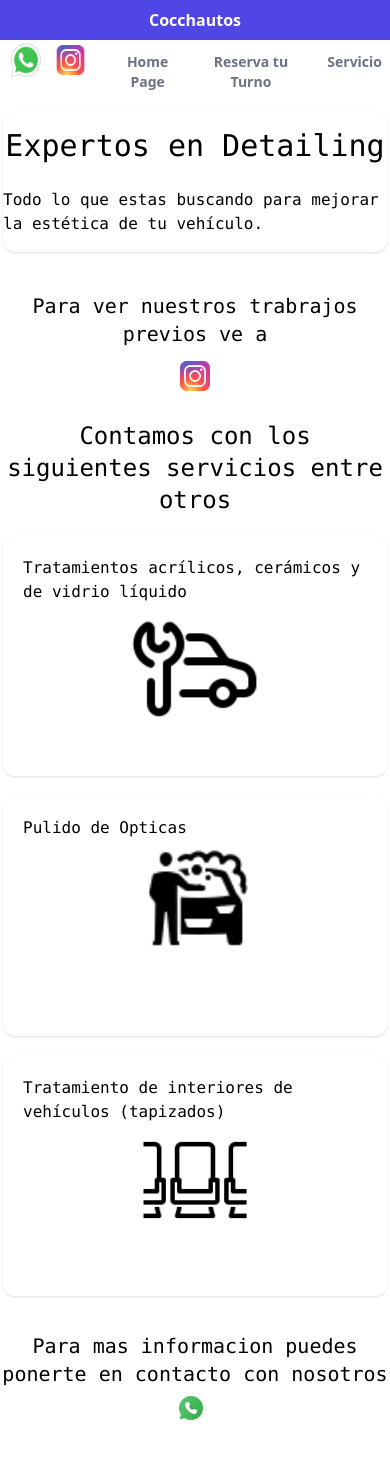
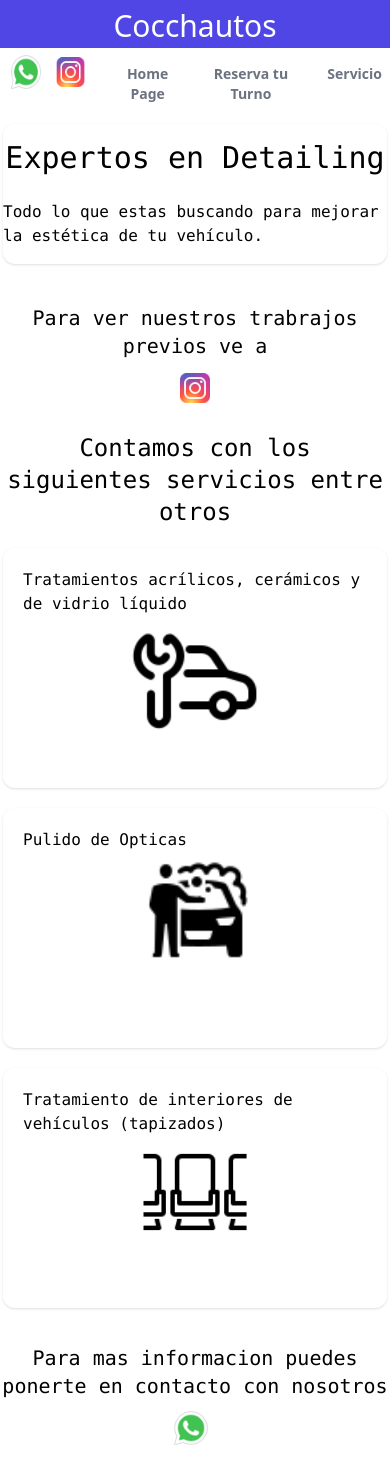
Before and after one commit to TomQuintana/Poryect-cocchautos, a React (Vite) app: page / in a window 390 px wide. Before the commit the page ends 1420 px from the top, so only its background shows below. Built offline with nearby package versions, Linux system fonts and the light colour scheme.

Commit message:
make page responsive

```diff
--- a/src/Pages/HomePage.jsx
+++ b/src/Pages/HomePage.jsx
@@ -3,7 +3,7 @@ import product from '../assets/img/videoProducto.17.10.mp4'
 import antes from '../assets/img/antes.jpeg'
 import despues from '../assets/img/despues.jpeg'
 import { Link } from "react-router-dom"
-import whatsapp from '../assets/img/whatsapp.png'
+import whatsapp96 from '../assets/img/whatsapp96.png'
 import instagram from '../assets/img/instagram96.png'
 import servicioDerecha from '../assets/img/servicioCoche96.png'
 import limpiezaBrillantado from '../assets/img/limpiezaAutos64.png'
@@ -67,7 +67,7 @@ const HomePage = () => {
               >Pulido de Opticas</h1>
               <div className='flex justify-center'>
                 <img
-                  className='h-28 md:w-40 items-center'
+                  className='h-28  md:w-32 items-center'
                   alt="null" src={limpiezaBrillantado}/>
               </div>
             </div>
@@ -79,7 +79,7 @@ const HomePage = () => {
               >Tratamiento de interiores de vehículos (tapizados)</h1>
               <div className='flex justify-center'>
                 <img
-                  className='h-28 md:w-40 items-center'
+                  className='h-28 md:w-28 items-center'
                   alt="null" src={asiento}/>
               </div>
             </div>
@@ -92,13 +92,13 @@ const HomePage = () => {
             >Para mas informacion puedes ponerte en contacto con nosotros {''}
             </h1>
           </div>
-          <div className='flex justify-center mt-2'>
+          <div className='flex justify-center mt-2 mb-10'>
             <a
-              className='mr-2 '
+              className='mr-2'
               href="https://api.whatsapp.com/send?phone=1168386465">
               <img
-                className="rounded hover:bg-gray-200"
-                src={ whatsapp }
+                className="rounded hover:bg-gray-200 mb-3 h-10 w-10"
+                src={ whatsapp96 }
                 alt="Github"/>
             </a>
           </div>
--- a/src/Pages/MainPage.jsx
+++ b/src/Pages/MainPage.jsx
@@ -6,9 +6,9 @@ import instagram from '../assets/img/instagram96.png'
 const MainPage = () => {
   return (
      <>
-      <main className='bg-indigo-600 md:w-full h-10 md:h-32'>
+      <main className='bg-indigo-600 md:w-full h-12 md:h-32'>
         <div>
-          <h1 className="font-bold  md:text-8xl pt-2 text-white text-center"
+          <h1 className="font-sans text-3xl md:text-8xl pt-2 text-white text-center"
           >
             Cocchautos
           </h1>
```
